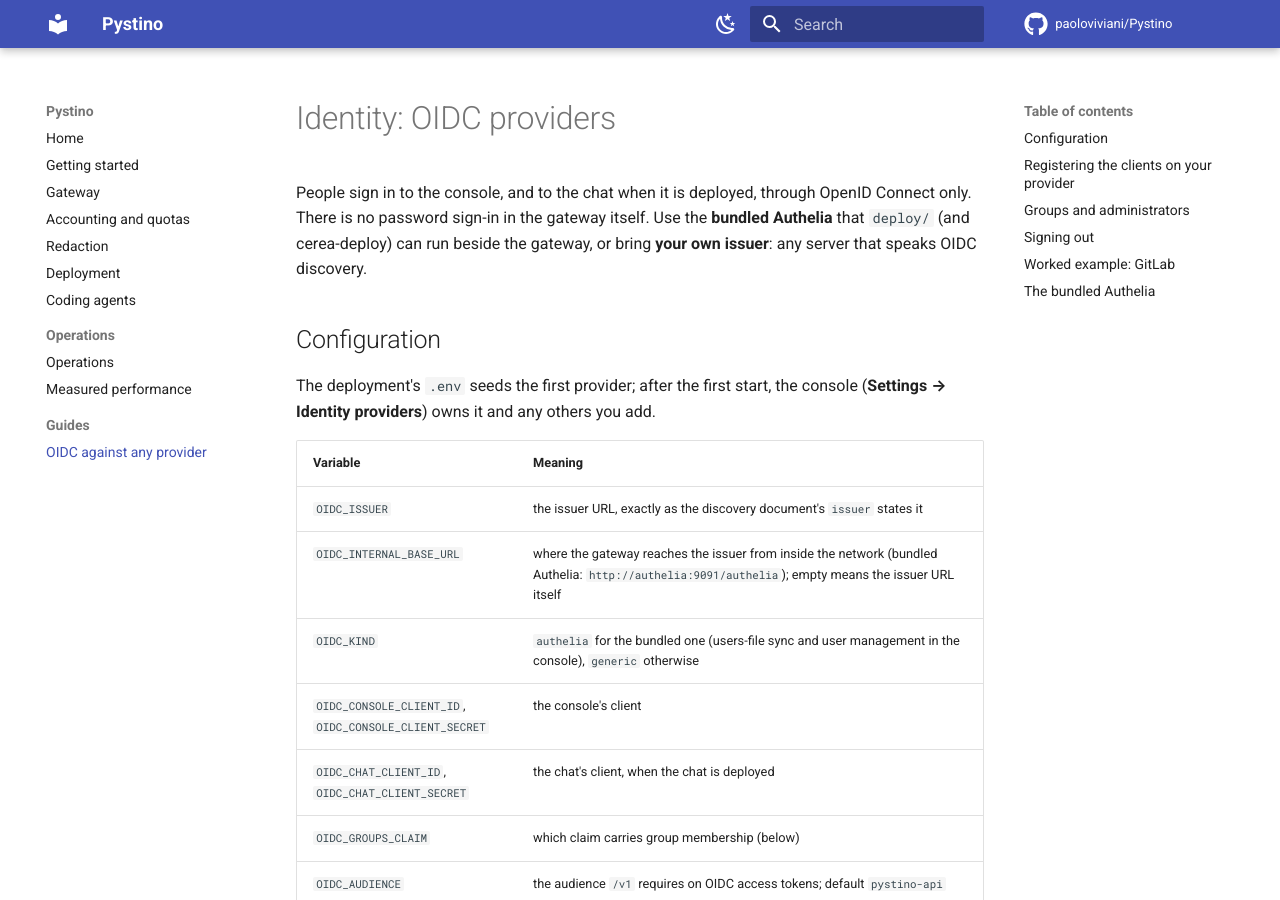
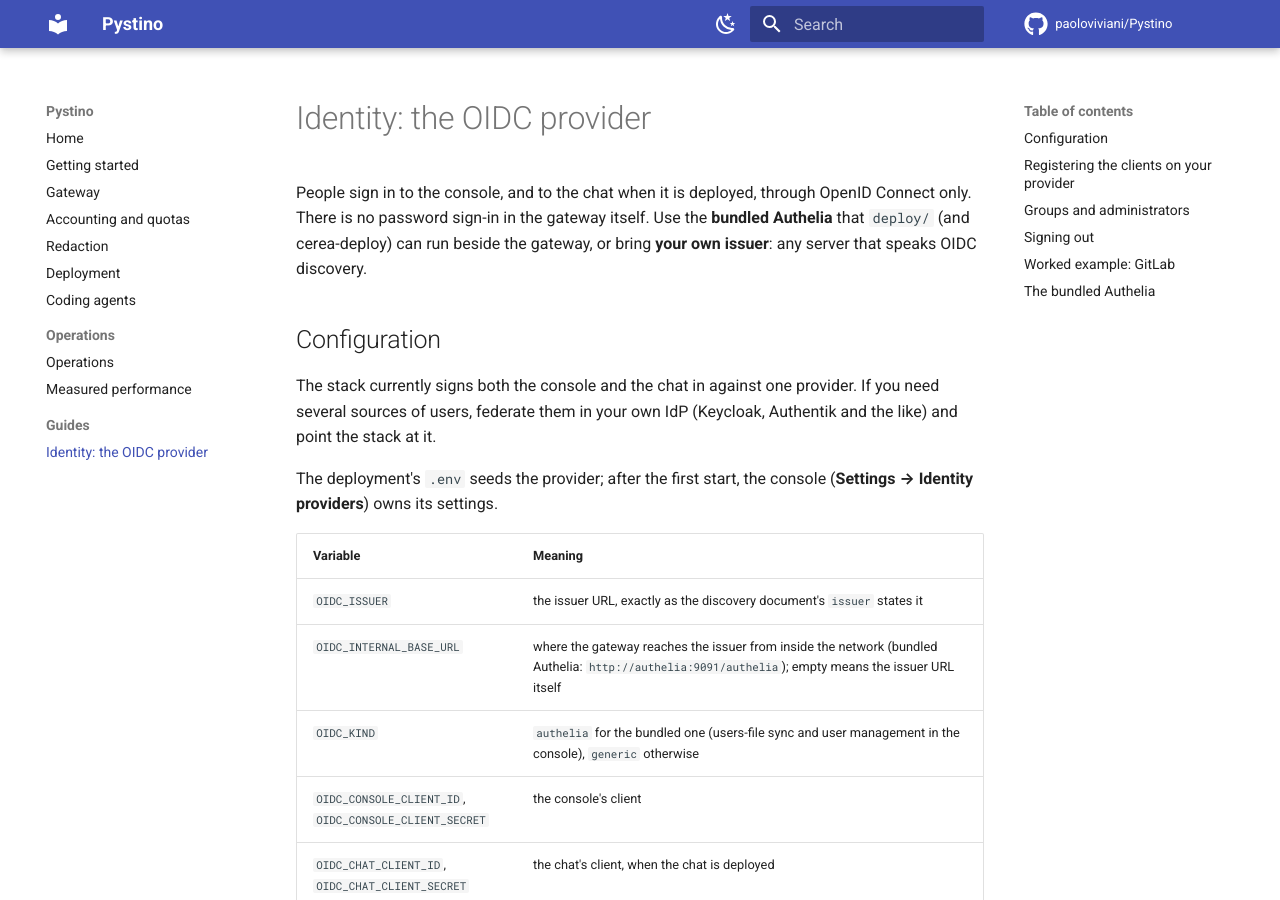
Before and after one commit to paoloviviani/Pystino, an MkDocs documentation site: the page built from docs/oidc-generic-provider.md, in a window 1280 px wide and 900 px high. Built offline with MkDocs 1.6.1 and Material for MkDocs 9.7.7, drawn with Linux system fonts in a browser that asks for light colours; comment, search, counter and statistics services are not loaded; some of the changed text lies outside the part shown.

Commit message:
Docs: one identity provider for the console and the chat; SECURITY via GitHub's private reporting
The identity docs and the README say what works today: the stack signs both
the console and the chat in against one provider, and several sources of
users are federated in the operator's own IdP. The OIDC guide is retitled to
match. SECURITY.md sends reports to the repository's Security tab.

```diff
--- a/docs/oidc-generic-provider.md
+++ b/docs/oidc-generic-provider.md
@@ -1,4 +1,4 @@
-# Identity: OIDC providers
+# Identity: the OIDC provider
 
 People sign in to the console, and to the chat when it is deployed, through
 OpenID Connect only. There is no password sign-in in the gateway itself. Use
@@ -7,8 +7,12 @@ gateway, or bring **your own issuer**: any server that speaks OIDC discovery.
 
 ## Configuration
 
-The deployment's `.env` seeds the first provider; after the first start, the
-console (**Settings → Identity providers**) owns it and any others you add.
+The stack currently signs both the console and the chat in against one
+provider. If you need several sources of users, federate them in your own IdP
+(Keycloak, Authentik and the like) and point the stack at it.
+
+The deployment's `.env` seeds the provider; after the first start, the
+console (**Settings → Identity providers**) owns its settings.
 
 | Variable | Meaning |
 |---|---|
--- a/mkdocs.yml
+++ b/mkdocs.yml
@@ -79,4 +79,4 @@ nav:
       - operations.md
       - "Measured performance": performance.md
   - Guides:
-      - "OIDC against any provider": oidc-generic-provider.md
+      - "Identity: the OIDC provider": oidc-generic-provider.md
```
Also changed, not shown: other parts of docs/oidc-generic-provider.md (+1 -1 lines), README.md (+6 -5 lines), SECURITY.md (+13 -10 lines), docs/deployment.md (+5 -2 lines), docs/index.md (+2 -2 lines).
